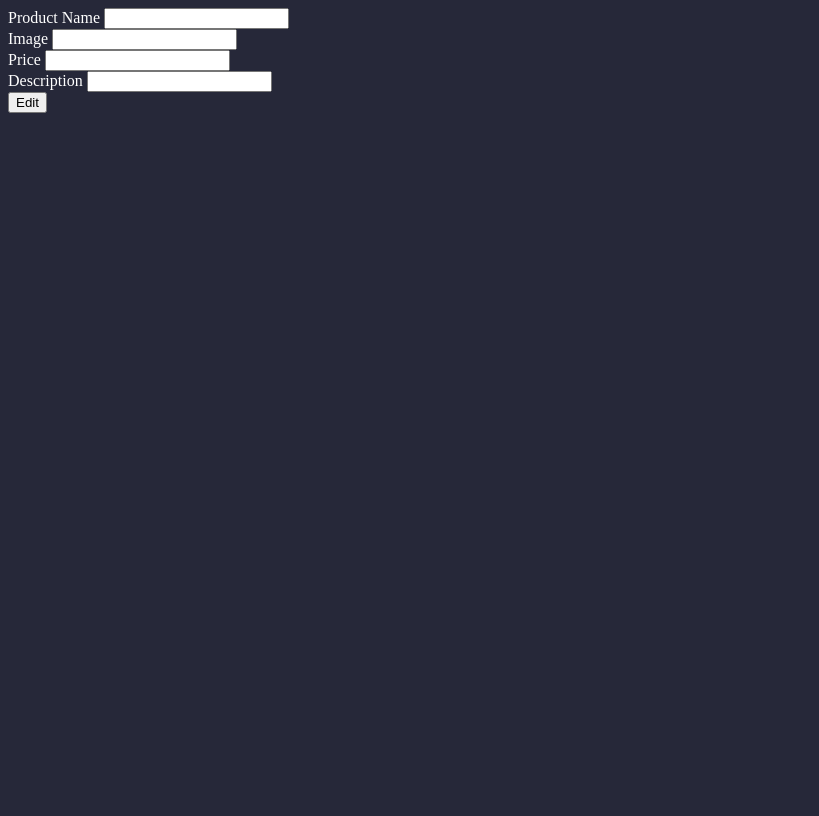
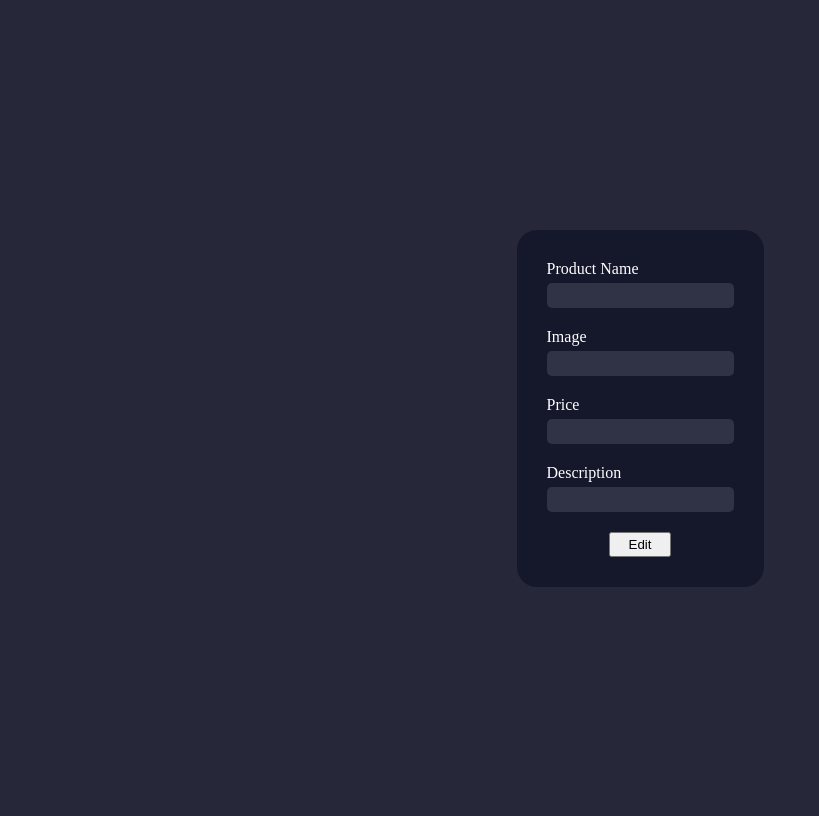
Before and after one commit to J4spr/shop, a PHP site: page /admin/addproduct.php in a window 1280 px wide. Shown: the whole page, without its empty margins (0-819 px from the left). Before the commit the page ends 113 px from the top, so only its background shows below. Run offline with PHP 8.4, Linux system fonts and the light colour scheme.

Commit message:
fixed and broke som stuff

```diff
--- a/public_html/admin/addproduct.php
+++ b/public_html/admin/addproduct.php
@@ -1,5 +1,6 @@
 <!DOCTYPE html>
 <html lang="en">
+
 <head>
     <meta charset="UTF-8">
     <meta http-equiv="X-UA-Compatible" content="IE=edge">
@@ -7,25 +8,33 @@
     <link rel="stylesheet" href="../../assets/css/forms.css">
     <title>Admin - Add product</title>
 </head>
+
 <body>
-    <form action="../../includes/addproduct.inc.php" method="post">
+    <div class="form-wrapper">
+        <form action="../../includes/addproduct.inc.php" method="post" enctype="multipart/form-data">
+            <div class="input-wrapper">
                 <label for="productname">Product Name</label>
                 <input type="text" name="productname" id="productname">
-        <br>
+            </div>
 
+            <div class="input-wrapper">
                 <label for="image">Image</label>
                 <input type="text" name="image" id="image">
-        <br>
+            </div>
 
+            <div class="input-wrapper">
                 <label for="price">Price</label>
                 <input type="text" name="price" id="price">
-        <br>
+            </div>
 
+            <div class="input-wrapper">
                 <label for="description">Description</label>
                 <input type="text" name="description" id="description">
-        <br>
+            </div>
 
                 <input type="submit" name="edit-product" value="Edit">
         </form>
+    </div>
 </body>
+
 </html>
--- a/public_html/admin/products.php
+++ b/public_html/admin/products.php
@@ -13,7 +13,7 @@ include '../../includes/connect.inc.php';
 </head>
 
 <body>
-    <a href=""></a>
+    <a href="./addproduct.php">Add product</a>
     <table style="text-align:left;">
         <tr>
             <th>ID</th>
```
Also changed, not shown: includes/addproduct.inc.php (+22 -5 lines). Lines whose indentation alone changed are shown as unchanged.
